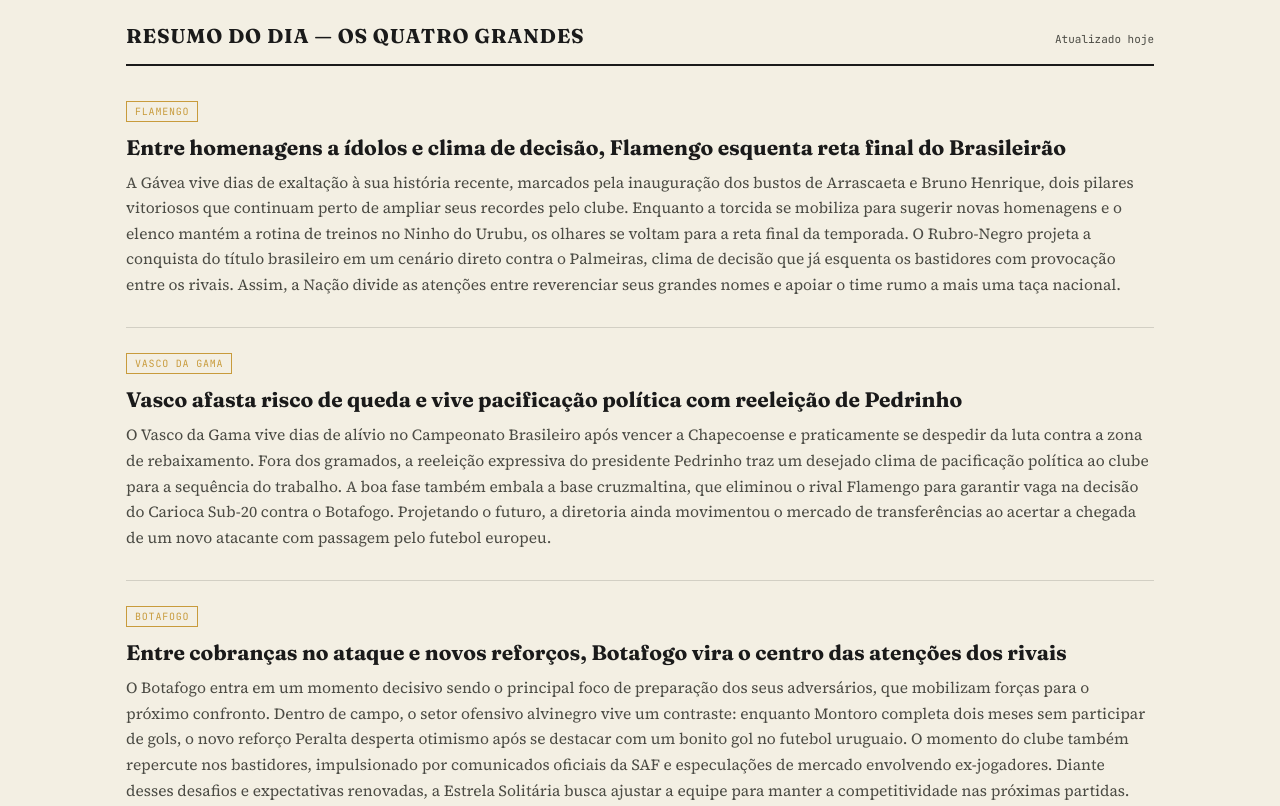
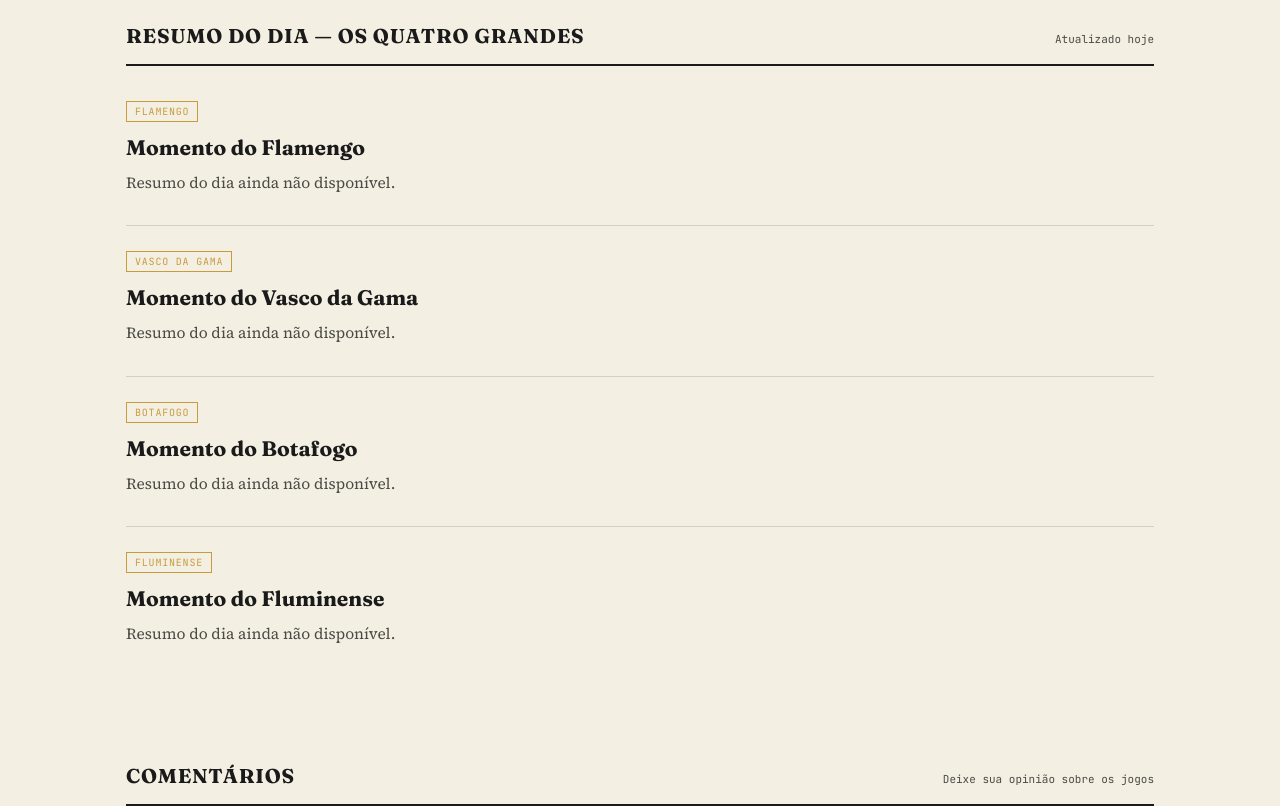
Before and after one commit to mateuscastrosilva52-hue/bigfournoticias, a plain HTML site: page index.html in a window 1280 px wide. Shown: the part 640-1446 px from the top of the page. Drawn offline with Linux system fonts and the light colour scheme.

Commit message:
Atualização automática de notícias

```diff
--- a/index.html
+++ b/index.html
@@ -93,7 +93,7 @@
 
 <header class="masthead">
   <div class="wrap meta-row">
-    <span><!-- HOME-DATE-START -->Edição de 16/11/2026<!-- HOME-DATE-END --></span>
+    <span><!-- HOME-DATE-START -->Edição de 17/11/2026<!-- HOME-DATE-END --></span>
     <span>Rio de Janeiro, Brasil</span>
   </div>
   <div class="nameplate">
@@ -159,18 +159,18 @@
   <div class="stories" id="stories">
     <div class="story">
       <span class="tag">Flamengo</span>
-      <h3>Entre homenagens a ídolos e clima de decisão, Flamengo esquenta reta final do Brasileirão</h3>
-      <p>A Gávea vive dias de exaltação à sua história recente, marcados pela inauguração dos bustos de Arrascaeta e Bruno Henrique, dois pilares vitoriosos que continuam perto de ampliar seus recordes pelo clube. Enquanto a torcida se mobiliza para sugerir novas homenagens e o elenco mantém a rotina de treinos no Ninho do Urubu, os olhares se voltam para a reta final da temporada. O Rubro-Negro projeta a conquista do título brasileiro em um cenário direto contra o Palmeiras, clima de decisão que já esquenta os bastidores com provocação entre os rivais. Assim, a Nação divide as atenções entre reverenciar seus grandes nomes e apoiar o time rumo a mais uma taça nacional.</p>
+      <h3>Momento do Flamengo</h3>
+      <p>Resumo do dia ainda não disponível.</p>
     </div>
     <div class="story">
       <span class="tag">Vasco da Gama</span>
-      <h3>Vasco afasta risco de queda e vive pacificação política com reeleição de Pedrinho</h3>
-      <p>O Vasco da Gama vive dias de alívio no Campeonato Brasileiro após vencer a Chapecoense e praticamente se despedir da luta contra a zona de rebaixamento. Fora dos gramados, a reeleição expressiva do presidente Pedrinho traz um desejado clima de pacificação política ao clube para a sequência do trabalho. A boa fase também embala a base cruzmaltina, que eliminou o rival Flamengo para garantir vaga na decisão do Carioca Sub-20 contra o Botafogo. Projetando o futuro, a diretoria ainda movimentou o mercado de transferências ao acertar a chegada de um novo atacante com passagem pelo futebol europeu.</p>
+      <h3>Momento do Vasco da Gama</h3>
+      <p>Resumo do dia ainda não disponível.</p>
     </div>
     <div class="story">
       <span class="tag">Botafogo</span>
-      <h3>Entre cobranças no ataque e novos reforços, Botafogo vira o centro das atenções dos rivais</h3>
-      <p>O Botafogo entra em um momento decisivo sendo o principal foco de preparação dos seus adversários, que mobilizam forças para o próximo confronto. Dentro de campo, o setor ofensivo alvinegro vive um contraste: enquanto Montoro completa dois meses sem participar de gols, o novo reforço Peralta desperta otimismo após se destacar com um bonito gol no futebol uruguaio. O momento do clube também repercute nos bastidores, impulsionado por comunicados oficiais da SAF e especulações de mercado envolvendo ex-jogadores. Diante desses desafios e expectativas renovadas, a Estrela Solitária busca ajustar a equipe para manter a competitividade nas próximas partidas.</p>
+      <h3>Momento do Botafogo</h3>
+      <p>Resumo do dia ainda não disponível.</p>
     </div>
     <div class="story">
       <span class="tag">Fluminense</span>
@@ -233,22 +233,22 @@ const DATA = {
     label: "Flamengo", short: "Rubro-Negro",
     theme: { bg:"#8C1116", text:"#F3EFE3", sub:"#E7E0CC", accent:"#C89B3C", line:"rgba(243,239,227,0.2)" },
     dot: "#1A1A1A",
-    title: "Entre homenagens a ídolos e clima de decisão, Flamengo esquenta reta final do Brasileirão",
-    summary: "A Gávea vive dias de exaltação à sua história recente, marcados pela inauguração dos bustos de Arrascaeta e Bruno Henrique, dois pilares vitoriosos que continuam perto de ampliar seus recordes pelo clube. Enquanto a torcida se mobiliza para sugerir novas homenagens e o elenco mantém a rotina de treinos no Ninho do Urubu, os olhares se voltam para a reta final da temporada. O Rubro-Negro projeta a conquista do título brasileiro em um cenário direto contra o Palmeiras, clima de decisão que já esquenta os bastidores com provocação entre os rivais. Assim, a Nação divide as atenções entre reverenciar seus grandes nomes e apoiar o time rumo a mais uma taça nacional."
+    title: "",
+    summary: ""
   },
   vasco: {
     label: "Vasco da Gama", short: "Cruzmaltino",
     theme: { bg:"#141414", text:"#F3EFE3", sub:"#E7E0CC", accent:"#C89B3C", line:"rgba(243,239,227,0.18)" },
     dot: "#ffffff",
-    title: "Vasco afasta risco de queda e vive pacificação política com reeleição de Pedrinho",
-    summary: "O Vasco da Gama vive dias de alívio no Campeonato Brasileiro após vencer a Chapecoense e praticamente se despedir da luta contra a zona de rebaixamento. Fora dos gramados, a reeleição expressiva do presidente Pedrinho traz um desejado clima de pacificação política ao clube para a sequência do trabalho. A boa fase também embala a base cruzmaltina, que eliminou o rival Flamengo para garantir vaga na decisão do Carioca Sub-20 contra o Botafogo. Projetando o futuro, a diretoria ainda movimentou o mercado de transferências ao acertar a chegada de um novo atacante com passagem pelo futebol europeu."
+    title: "",
+    summary: ""
   },
   botafogo: {
     label: "Botafogo", short: "Alvinegro",
     theme: { bg:"#ffffff", text:"#1A1A1A", sub:"#4B4B44", accent:"#B5121B", line:"rgba(181,18,27,0.25)" },
     dot: "#B5121B",
-    title: "Entre cobranças no ataque e novos reforços, Botafogo vira o centro das atenções dos rivais",
-    summary: "O Botafogo entra em um momento decisivo sendo o principal foco de preparação dos seus adversários, que mobilizam forças para o próximo confronto. Dentro de campo, o setor ofensivo alvinegro vive um contraste: enquanto Montoro completa dois meses sem participar de gols, o novo reforço Peralta desperta otimismo após se destacar com um bonito gol no futebol uruguaio. O momento do clube também repercute nos bastidores, impulsionado por comunicados oficiais da SAF e especulações de mercado envolvendo ex-jogadores. Diante desses desafios e expectativas renovadas, a Estrela Solitária busca ajustar a equipe para manter a competitividade nas próximas partidas."
+    title: "",
+    summary: ""
   },
   fluminense: {
     label: "Fluminense", short: "Tricolor",
```
